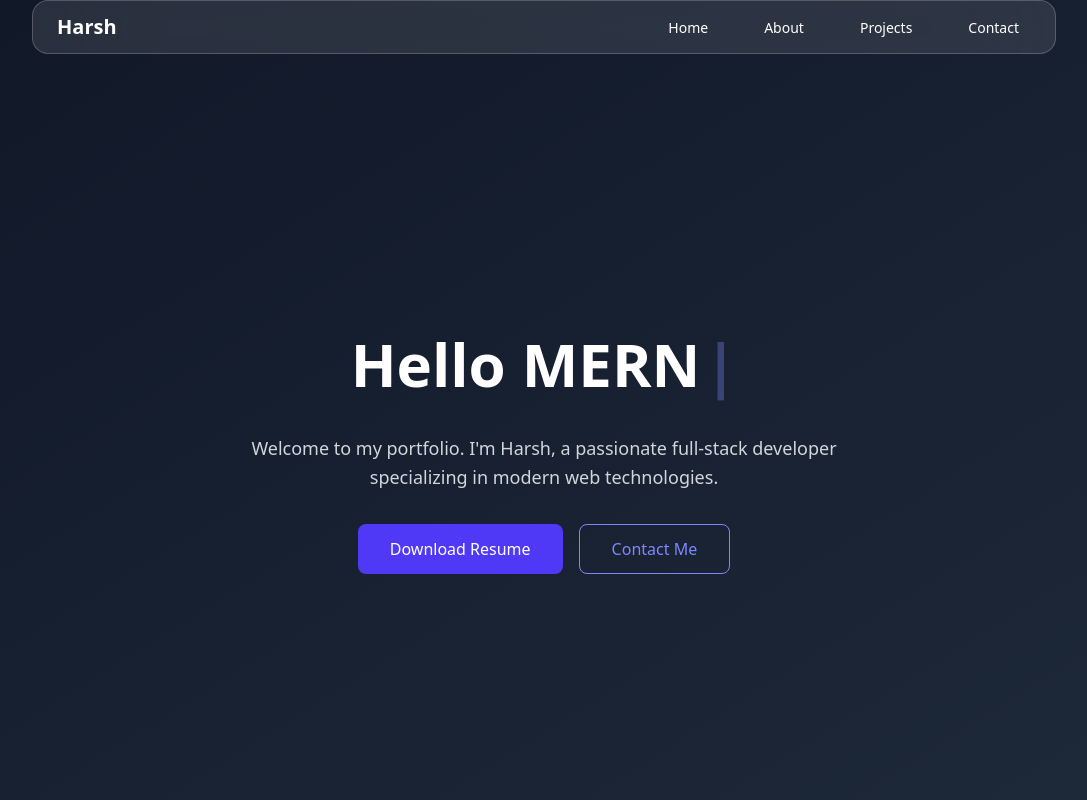
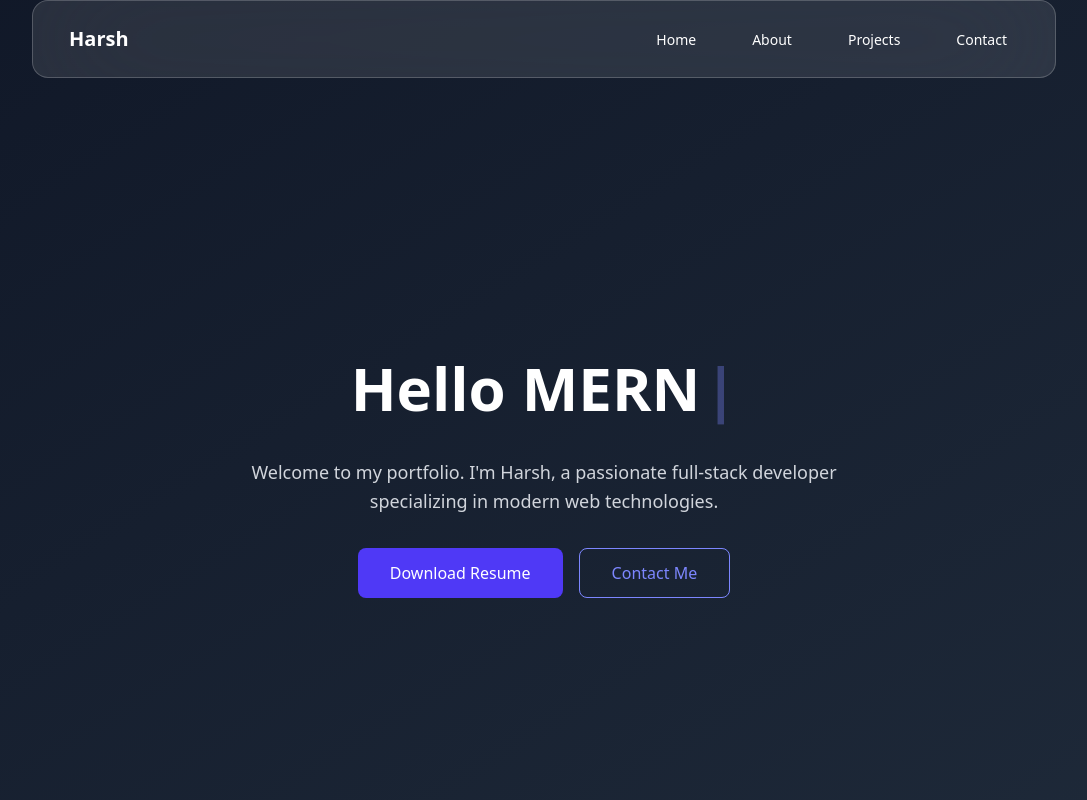
Before and after one commit to SST-Harsh/Portfolio, a React (Vite) app: page / in a window 1280 px wide. Shown: the top 800 px of the page, without its empty margins (96-1183 px from the left). Built offline with nearby package versions, Linux system fonts and the light colour scheme.

Commit message:
navbar work done

```diff
--- a/src/Components/Navbar.jsx
+++ b/src/Components/Navbar.jsx
@@ -6,7 +6,7 @@ export default function Navbar() {
     const [isMenuOpen, setIsMenuOpen] = useState(false);
 
     return (
-        <nav className="w-full md:max-w-5xl mx-auto rounded-2xl text-white bg-white/10 backdrop-blur-3xl px-6 py-3 border border-white/20">
+        <nav className="w-full md:max-w-5xl mx-auto rounded-2xl  text-white bg-white/10 backdrop-blur-3xl md:px-9 md:py-6 border border-white/20">
             <div className="flex justify-between items-center">
                 {/* Logo/Brand */}
                 <div className="flex items-center">
```
